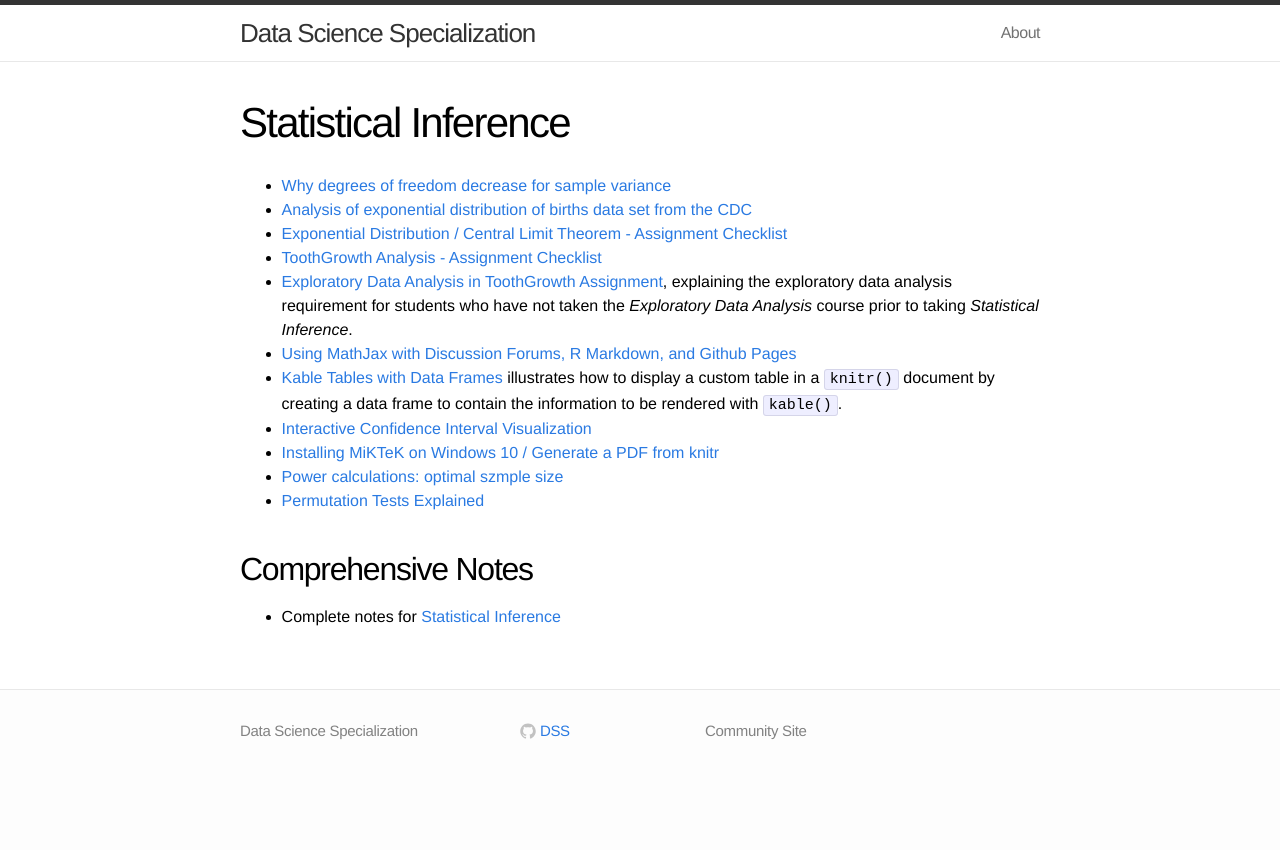
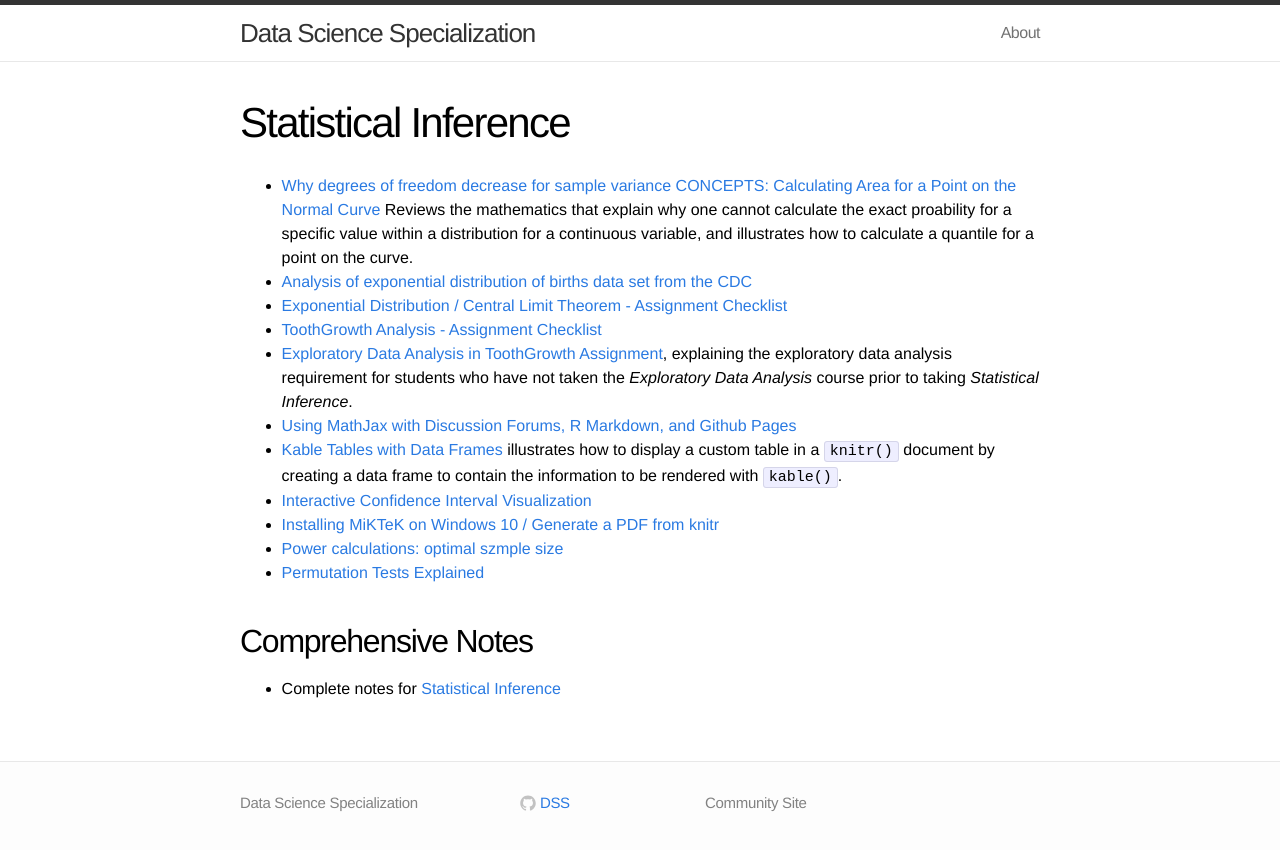
Before and after one commit to DataScienceSpecialization/DataScienceSpecialization.github.io, a Jekyll site: the page built from statinf.md, in a window 1280 px wide. Shown: the top 850 px of the page. Built offline with Jekyll 4.4.1, drawn with Linux system fonts in a browser that asks for light colours.

Commit message:
Add article explaining why one cannot calculate the area under a specific point on the normal curve.

```diff
--- a/statinf.md
+++ b/statinf.md
@@ -5,6 +5,7 @@ permalink: /statinf/
 ---
 
 - [Why degrees of freedom decrease for sample variance](https://github.com/Manu58/bias/blob/master/bias.pdf)
+[CONCEPTS: Calculating Area for a Point on the Normal Curve](http://bit.ly/2hw5AMF) Reviews the mathematics that explain why one cannot calculate the exact proability for a specific value within a distribution for a continuous variable, and illustrates how to calculate a quantile for a point on the curve.
 - [Analysis of exponential distribution of births data set from the CDC](https://gist.github.com/ProgramErgoSum/5316008387746fcd84de)
 - [Exponential Distribution / Central Limit Theorem - Assignment Checklist](https://github.com/lgreski/datasciencectacontent/blob/master/markdown/statinf-expDistChecklist.md)
 - [ToothGrowth Analysis - Assignment Checklist](https://github.com/lgreski/datasciencectacontent/blob/master/markdown/ToothGrowthChecklist.md)
```
